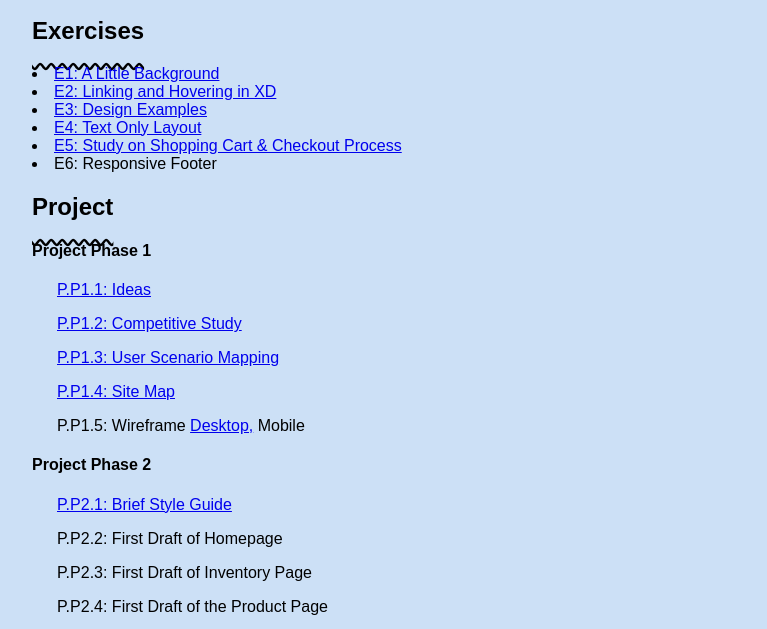
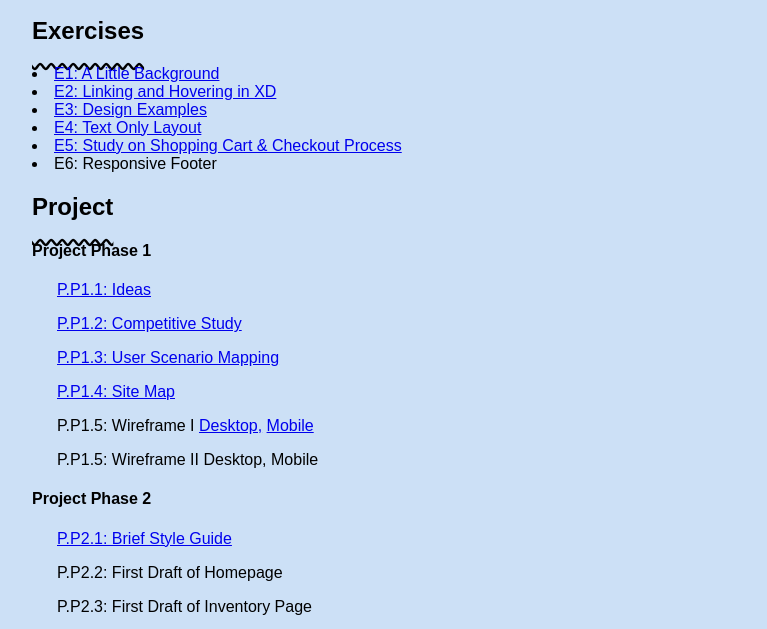
Before and after one commit to em-astra/avt415, a plain HTML site: page index.html in a window 1280 px wide. Shown: the part 153-782 px from the top of the page, without its empty margins (16-783 px from the left). Drawn offline with Linux system fonts and the light colour scheme; a web font is replaced by a local one.

Commit message:
Add files via upload

```diff
--- a/index.html
+++ b/index.html
@@ -22,7 +22,8 @@
                     <p style="text-indent: 25px;"><a href="https://xd.adobe.com/view/da99847b-dddd-47bb-a586-5622521b1214-8fca/">P.P1.2: Competitive Study</a></p>
                     <p style="text-indent: 25px;"><a href="p.p1.3/index.html"> P.P1.3: User Scenario Mapping</a></p>
                     <p style="text-indent: 25px;"><a href="https://xd.adobe.com/view/f678f563-1ce1-471b-b19a-67521240431b-a32b/">P.P1.4: Site Map</a></p>
-                    <p style="text-indent: 25px;">P.P1.5: Wireframe <a href="https://xd.adobe.com/view/856d87d7-530b-4d95-baaa-da37680413bb-d03e/"> Desktop,</a> Mobile </p>
+                    <p style="text-indent: 25px;">P.P1.5: Wireframe I <a href="https://xd.adobe.com/view/0e72bae8-e987-448f-843a-13b25009d909-5b21/"> Desktop,</a> <a href="https://xd.adobe.com/view/856d87d7-530b-4d95-baaa-da37680413bb-d03e/"> Mobile </a></p>
+                    <p style="text-indent: 25px;">P.P1.5: Wireframe II Desktop, Mobile </p>
                 <h4>Project Phase 2</h4>
                     <p style="text-indent: 25px;"><a href="https://xd.adobe.com/view/0b3acd0c-1654-4c0c-90d1-68e6ad6077ab-5e69/">P.P2.1: Brief Style Guide</a></p>
                     <p style="text-indent: 25px;">P.P2.2: First Draft of Homepage</p>
```
